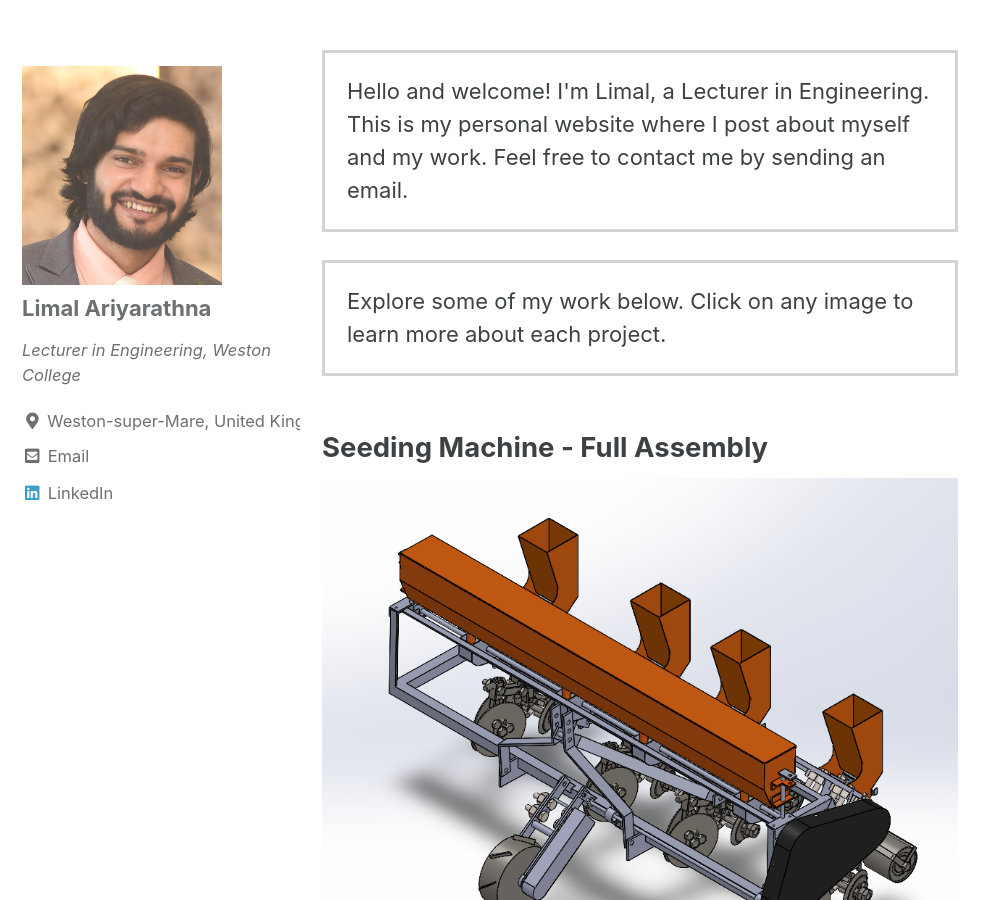
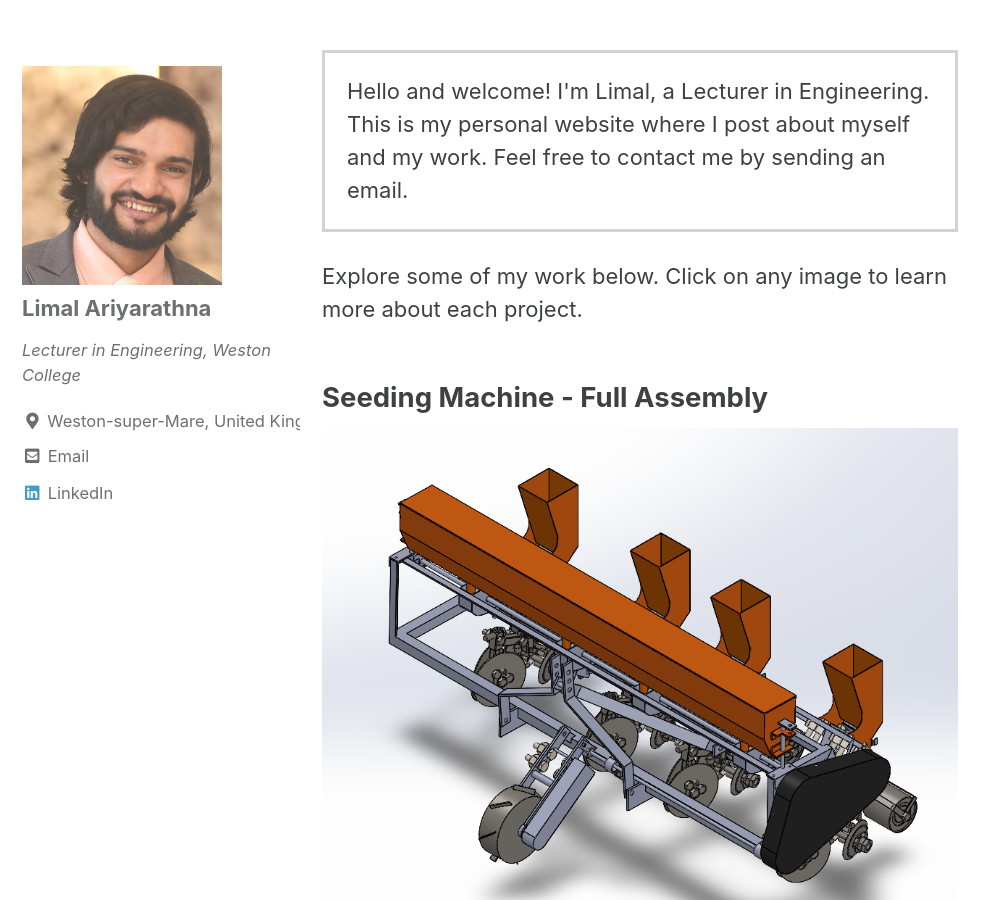
Before and after one commit to limaldeelaka/limaldeelaka.github.io, a Jekyll site: the page built from index.html, in a window 1280 px wide and 900 px high, scrolled down 340 px. Shown: the whole window, without its empty margins (0-999 px from the left). Built offline with Jekyll 4.4.1, drawn with Linux system fonts in a browser that asks for light colours; cached includes are drawn as plain includes; the list of posts is cut into pages by our own code.

Commit message:
Formating

```diff
--- a/index.html
+++ b/index.html
@@ -12,7 +12,7 @@ header:
 <p style="border:3px; border-style:solid; border-color:#d3d3d3; padding: 1em;">
 Hello and welcome! I'm Limal, a Lecturer in Engineering. This is my personal website where I post about myself and my work. Feel free to contact me by sending an email.
 </p>
-<p style="border:3px; border-style:solid; border-color:#d3d3d3; padding: 1em;">
+<p>
 Explore some of my work below. Click on any image to learn more about each project.
 </p>
 
```
